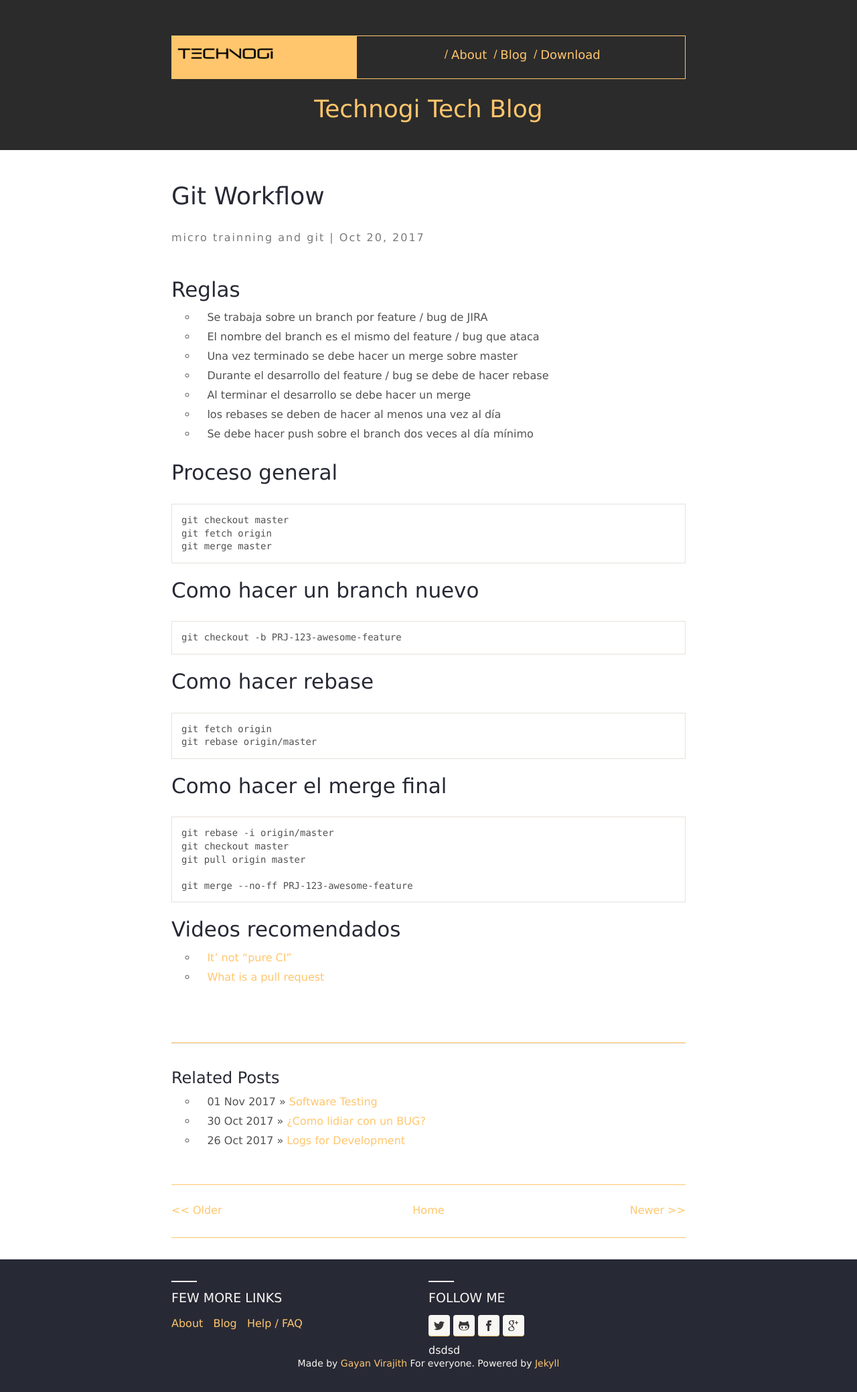
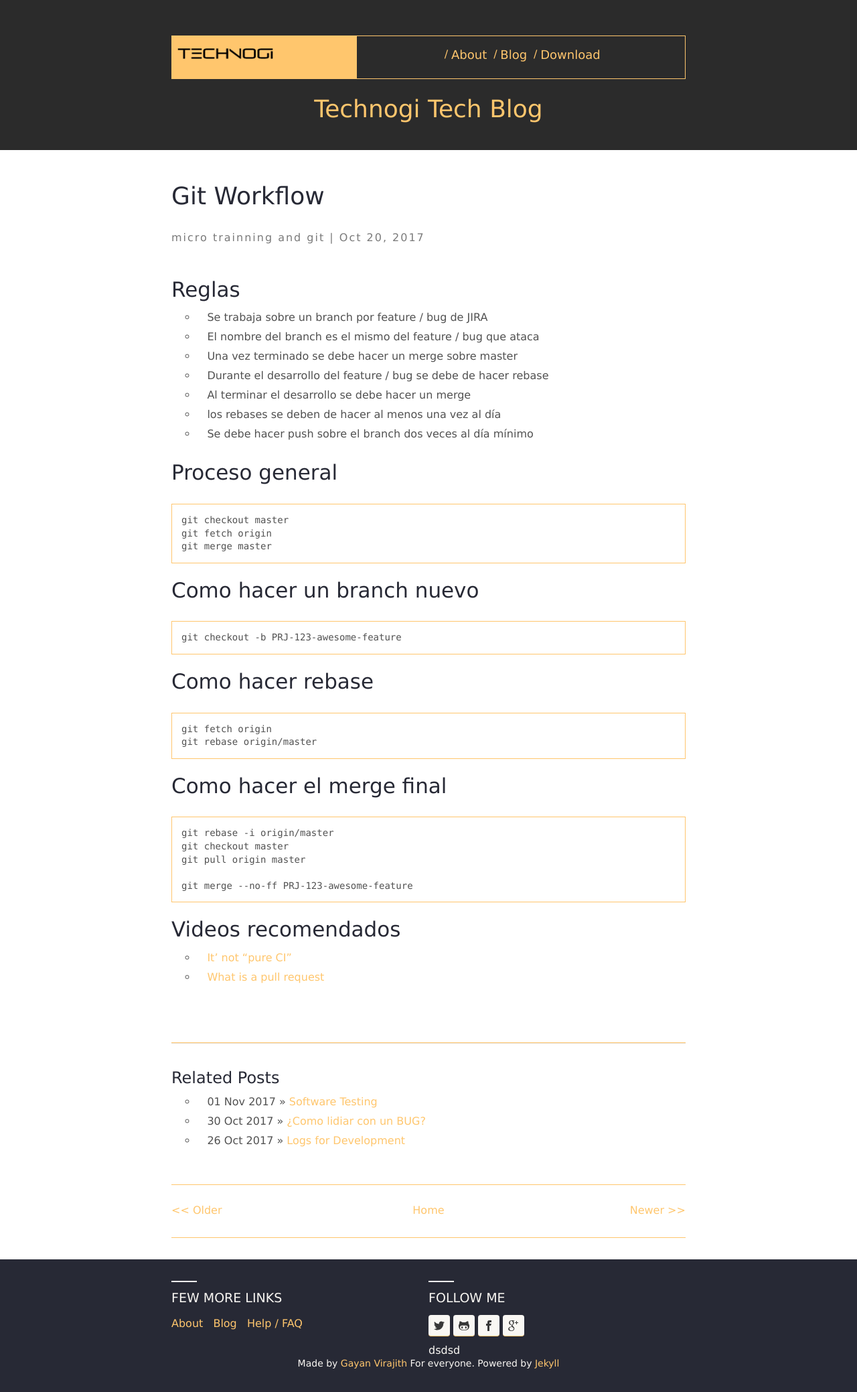
Before and after one commit to Technogi/technogi.github.io, a Jekyll site: the page built from _posts/2017-10-29-git-workflow.md, in a window 1280 px wide. Shown: the whole page at 67% size. Built offline with Jekyll 4.4.1, drawn with Linux system fonts in a browser that asks for light colours; nearby versions of some CDN libraries.

Commit message:
border of code snipets

```diff
--- a/assets/css/main.scss
+++ b/assets/css/main.scss
@@ -599,7 +599,7 @@ pre {
   word-break: break-all;
   word-wrap: break-word;
   background-color: $color-white;
-  border: 1px solid $base-05;
+  border: 1px solid $base-0A;
   code {
     padding: 0;
     font-size: 100%;
```
Also changed, not shown: 2 other files.
